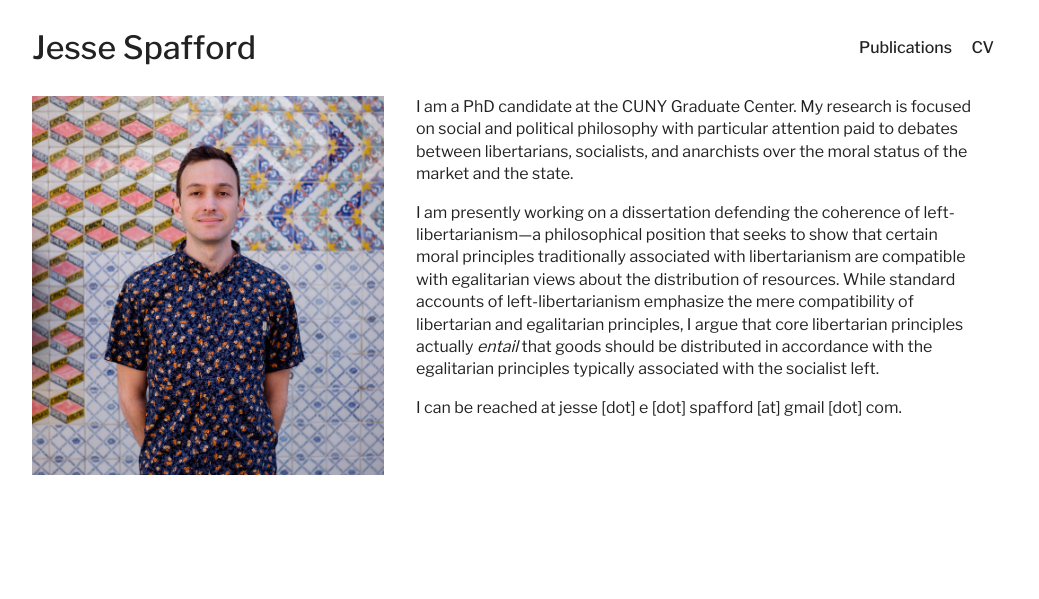
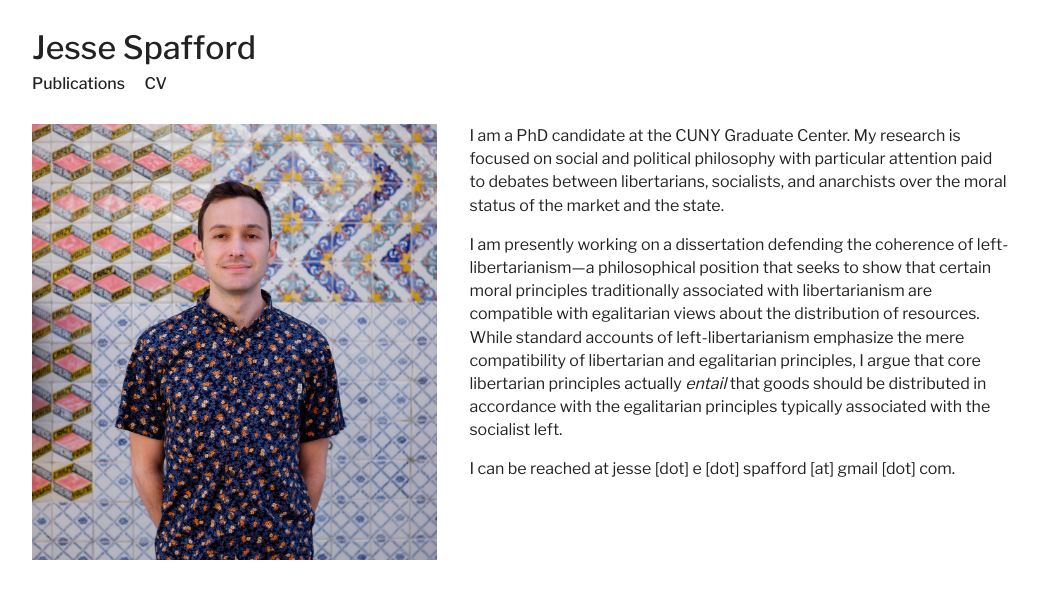
Before and after one commit to jesse-jared-collab/jesse-jared-collab.github.io, a Jekyll site: the page built from index.md, in a window 1280 px wide. Shown: the top 599 px of the page, without its empty margins (119-1158 px from the left). Built offline with Jekyll 4.4.1, drawn with Linux system fonts in a browser that asks for light colours.

Commit message:
tweak layout and font scale

```diff
--- a/_layouts/home.html
+++ b/_layouts/home.html
@@ -6,7 +6,7 @@ layout: default
   <figure class="home-layout-figure">
     <img src="{{ page.image }}" class="home-layout-image" />
   </figure>
-  <section class="home-layout-content text-column">
+  <section class="home-layout-content text-column text-column-content">
     {{ content }}
   </section>
 </article>
--- a/_layouts/page.html
+++ b/_layouts/page.html
@@ -6,5 +6,7 @@ layout: default
   <!-- Render a heading for bots/screenreaders, but hide it visually to prevent redundancy -->
   <h1 class="visuallyhidden">{{ page.title }}</h1>
 
-  {{ content }}
+  <section class="text-column-content">
+    {{ content }}
+  </section>
 </article>
--- a/css/main.css
+++ b/css/main.css
@@ -89,6 +89,7 @@ textarea {
 
 body {
   font-family: "Libre Franklin", sans-serif;
+  line-height: 1.45;
 }
 
 a,
@@ -127,18 +128,18 @@ a:hover {
   font-size: 1rem;
 }
 
-/* Type scale, based on https://type-scale.com/?size=16&scale=1.250&text=A%20Visual%20Type%20Scale&font=Libre%20Franklin&fontweight=400&bodyfont=Poppins&bodyfontweight=400&lineheight=1.45&backgroundcolor=white&fontcolor=%23333&preview=false */
+/* Type scale, based loosely on https://type-scale.com/?size=16&scale=1.200&text=A%20Visual%20Type%20Scale&font=Libre%20Franklin&fontweight=500&bodyfont=Libre%20Franklin&bodyfontweight=400&lineheight=1.45&backgroundcolor=white&fontcolor=%23333&preview=false */
 
 h1 {
   font-size: 2rem;
 }
 
 h2 {
-  font-size: 1.5rem;
+  font-size: 1.44rem;
 }
 
 h3 {
-  font-size: 1.25rem;
+  font-size: 1.2rem;
 }
 
 h4,
@@ -182,6 +183,11 @@ h6 {
 .home-layout-figure {
   margin: 0 2rem 0 0;
   width: 100%;
+  flex: 0.75;
+}
+
+.home-layout-content {
+  flex: 1;
 }
 
 .home-layout-image {
@@ -192,21 +198,11 @@ h6 {
   max-width: 35rem;
 }
 
-.text-column :first-child {
+.text-column-content :first-child {
   margin-top: 0;
 }
 
 @media (min-width: 576px) {
-  .page-header {
-    display: flex;
-    justify-content: space-between;
-    align-items: center;
-  }
-
-  .page-nav {
-    margin-top: 0;
-  }
-
   .home-layout {
     flex-direction: row;
   }
@@ -297,23 +293,6 @@ h6 {
 }
 
 /* ==========================================================================
-   EXAMPLE Media Queries for Responsive Design.
-   These examples override the primary ('mobile first') styles.
-   Modify as content requires.
-   ========================================================================== */
-
-@media only screen and (min-width: 35em) {
-  /* Style adjustments for viewports that meet the condition */
-}
-
-@media print,
-  (-webkit-min-device-pixel-ratio: 1.25),
-  (min-resolution: 1.25dppx),
-  (min-resolution: 120dpi) {
-  /* Style adjustments for high resolution devices */
-}
-
-/* ==========================================================================
    Print styles.
    Inlined to avoid the additional HTTP request:
    https://www.phpied.com/delay-loading-your-print-css/
--- a/index.md
+++ b/index.md
@@ -1,10 +1,10 @@
 ---
 layout: home
-image: /img/cropped.jpg
+image: /img/jesse_1152x1239.jpg
 ---
 
 I am a PhD candidate at the CUNY Graduate Center. My research is focused on social and political philosophy with particular attention paid to debates between libertarians, socialists, and anarchists over the moral status of the market and the state.
 
-I am presently working on a dissertation defending the coherence of left-libertarianism---a philosophical position that seeks to show that certain moral principles traditionally associated with libertarianism are compatible with egalitarian views about the distribution of resources. While standard accounts of left-libertarianism emphasize the mere compatibility of libertarian and egalitarian principles, I argue that core libertarian principles actually *entail* that goods should be distributed in accordance with the egalitarian principles typically associated with the socialist left.
+I am presently working on a dissertation defending the coherence of left-libertarianism---a philosophical position that seeks to show that certain moral principles traditionally associated with libertarianism are compatible with egalitarian views about the distribution of resources. While standard accounts of left-libertarianism emphasize the mere compatibility of libertarian and egalitarian principles, I argue that core libertarian principles actually _entail_ that goods should be distributed in accordance with the egalitarian principles typically associated with the socialist left.
 
 I can be reached at jesse [dot] e [dot] spafford [at] gmail [dot] com.
```
Also changed, not shown: 404.md (+1 -1 lines), img/cropped.jpg (deleted), img/jesse_1152x1239.jpg (added), img/jesse_1152x1728.jpg (deleted).
